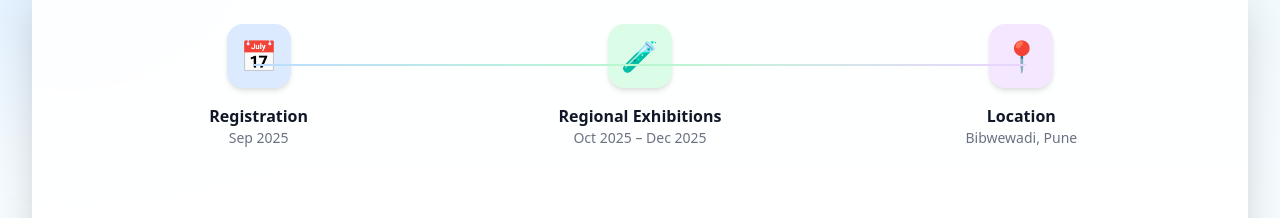
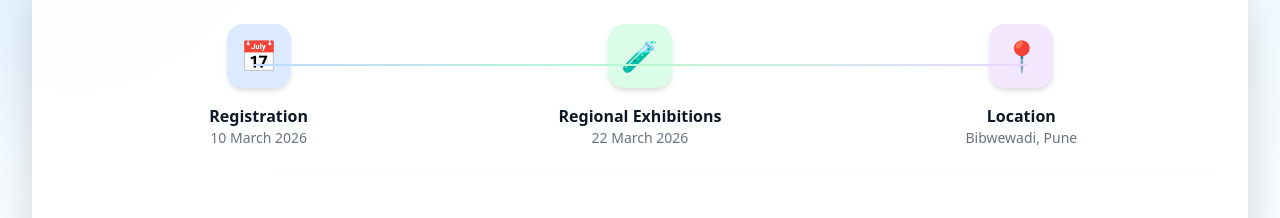
Before and after one commit to vichargroup/anatamscienceproject, a Next.js app: page / in a window 1280 px wide. Shown: the part 960-1178 px from the top of the page. Built offline with nearby package versions, Linux system fonts and the light colour scheme.

Commit message:
date updated

```diff
--- a/app/components/About.jsx
+++ b/app/components/About.jsx
@@ -30,7 +30,7 @@ export default function About() {
                 📅
               </div>
               <h4 className="font-bold text-gray-900">Registration</h4>
-              <p className="text-sm text-gray-500">Sep 2025</p>
+              <p className="text-sm text-gray-500">10 March 2026</p>
             </div>
 
             <div>
@@ -38,7 +38,7 @@ export default function About() {
                 🧪
               </div>
               <h4 className="font-bold text-gray-900">Regional Exhibitions</h4>
-              <p className="text-sm text-gray-500">Oct 2025 – Dec 2025</p>
+              <p className="text-sm text-gray-500">22 March 2026</p>
             </div>
 
             <div>
--- a/app/components/RegistrationForm.jsx
+++ b/app/components/RegistrationForm.jsx
@@ -62,7 +62,7 @@ export default function RegistrationForm() {
           <p className="text-gray-700 leading-relaxed">
             Dear <strong>{form.studentName}</strong>, <br /><br />
             We’re excited to have you join us on{" "}
-            <strong>8 March 2026</strong> at{" "}
+            <strong>22 March 2026</strong> at{" "}
             <strong>Bibwewadi, Pune</strong>.
             <br /><br />
             Get ready to explore, experiment, and showcase your creativity!
```
